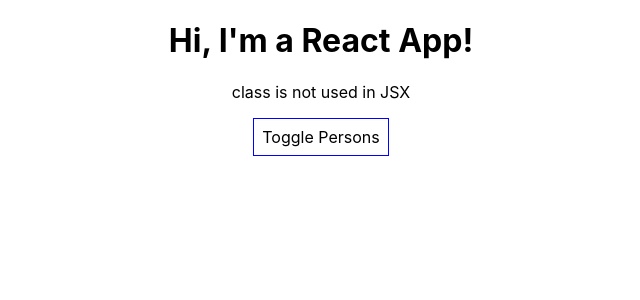
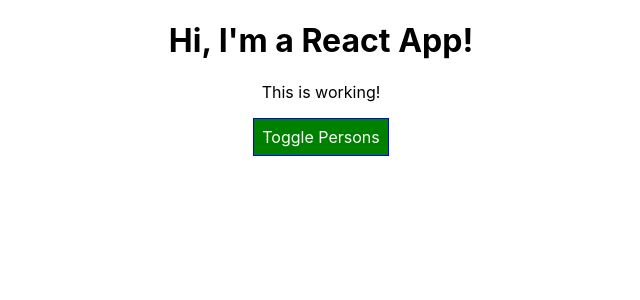
Before and after one commit to mgaudiophile/react-guide, a React (Create React App) app: page / in a window 1280 px wide. Shown: the top 300 px of the page, without its empty margins (319-959 px from the left). Built offline with nearby package versions, Linux system fonts and the light colour scheme.

Commit message:
wrapping project with radium

```diff
--- a/package.json
+++ b/package.json
@@ -12,6 +12,7 @@
     "eslint-plugin-node": "^11.0.0",
     "eslint-plugin-promise": "^4.2.1",
     "eslint-plugin-standard": "^4.0.1",
+    "radium": "^0.26.0",
     "react": "^16.13.0",
     "react-dom": "^16.13.0",
     "react-scripts": "3.4.0"
--- a/src/App.css
+++ b/src/App.css
@@ -1,3 +1,11 @@
 .App {
   text-align: center;
 }
+
+.red {
+  color: red;
+}
+
+.bold {
+  font-weight: bold;
+}
--- a/src/App.js
+++ b/src/App.js
@@ -1,6 +1,7 @@
 import React, { Component } from 'react';
 import './App.css';
 import Person from './Person/Person';
+import Radium from 'radium';
 
 class App extends Component {
   state = {
@@ -47,11 +48,16 @@
   // bind is more efficient than anonymous function
   render () {
     const style = {
-      backgroundColor: 'white',
+      backgroundColor: 'green',
+      color: 'white',
       font: 'inherit',
       border: '1px solid blue',
       padding: '8px',
-      cursor: 'pointer'
+      cursor: 'pointer',
+      ':hover': {
+        backgroundColor: 'lightgreen',
+        color: 'black'
+      }
     };
 
     let persons = null;
@@ -59,6 +65,7 @@
     if (this.state.showPersons) {
       // persons is holding JSX code
       // mapping javascript object to JSX
+      // style is changed dynamically
       persons = (
         <div>
           {this.state.persons.map((person, index) => {
@@ -71,12 +78,25 @@
           })}
         </div>
       );
+      style.backgroundColor = 'red';
+      style[':hover'] = {
+        backgroundColor: 'salmon',
+        color: 'black'
+      }
+    }
+
+    const classes = [];
+    if (this.state.persons.length <= 2) {
+      classes.push('red');
+    }
+    if (this.state.persons.length <= 1) {
+      classes.push('bold');
     }
 
     return (
       <div className="App">
         <h1>Hi, I'm a React App!</h1>
-        <p>class is not used in JSX</p>
+        <p className={classes.join(' ')}>This is working!</p>
         <button
           style={style}
           onClick={this.togglePersonsHandler} >Toggle Persons</button>
@@ -86,4 +106,4 @@
   }
 }
 
-export default App;
+export default Radium(App);
```
Also changed, not shown: 1 other file (tests, documents, lock files or other folders).
